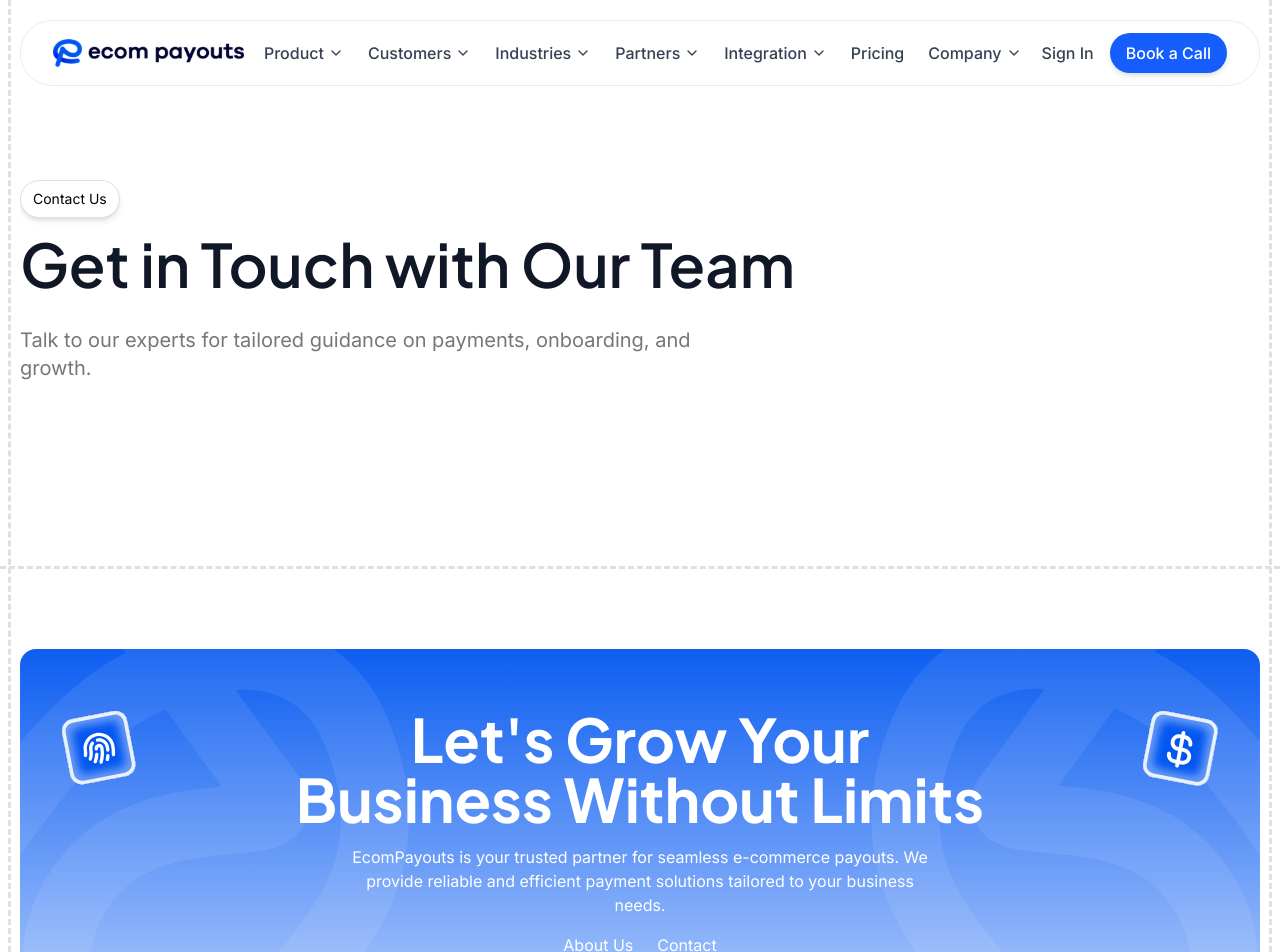
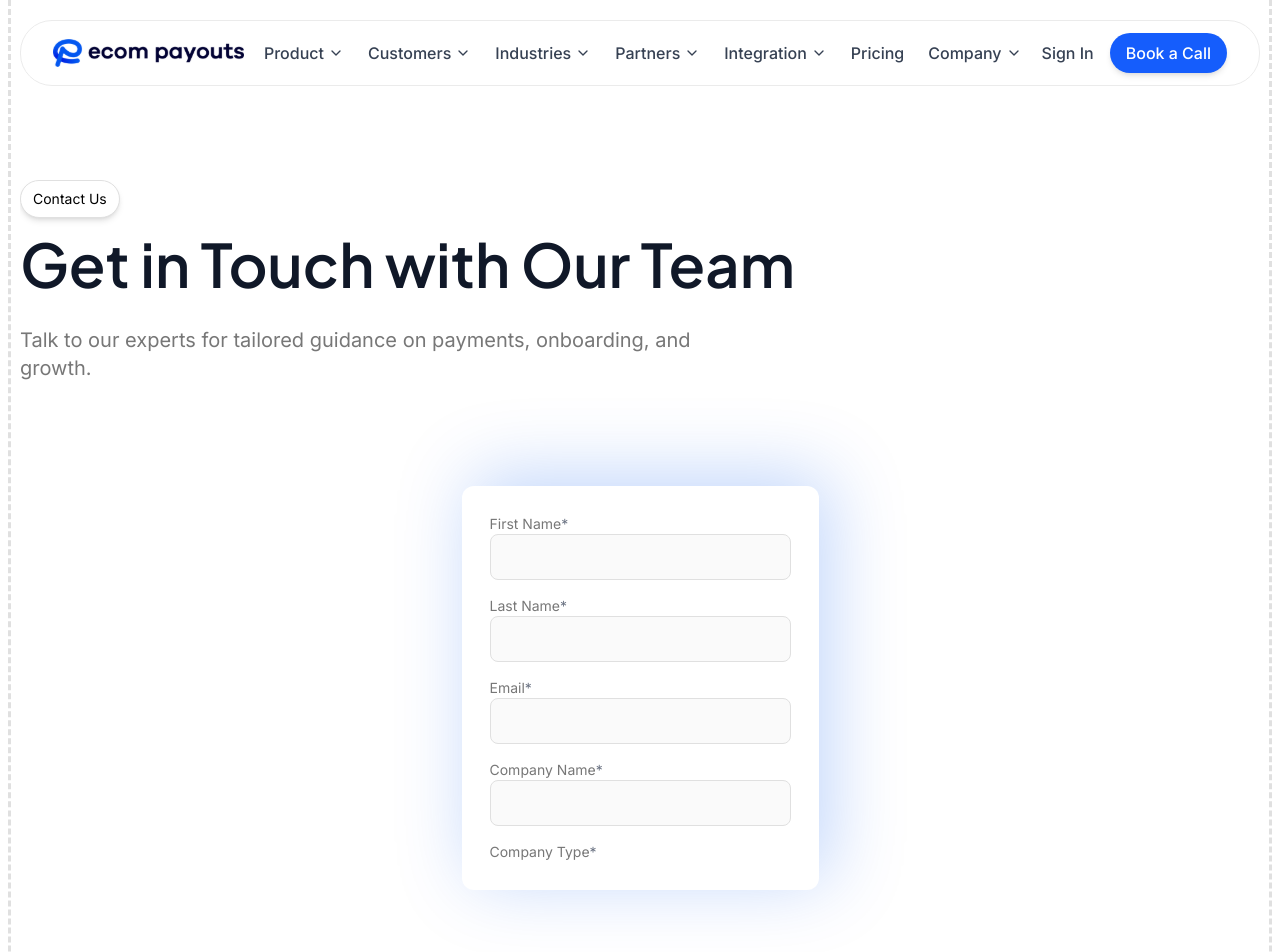
Before and after one commit to hammasmunir/ecom-mpayout, a Next.js app: page /contact in a window 1280 px wide. Shown: the top 952 px of the page. Built offline with nearby package versions, Linux system fonts and the light colour scheme.

Commit message:
styling updates

```diff
--- a/app/(marketing)/contact/page.jsx
+++ b/app/(marketing)/contact/page.jsx
@@ -12,8 +12,60 @@ const page = () => {
           noCustom
           noCenter
         />
-        <form>
-
+        <form className="flex flex-col gap-4 rounded-xl bg-white p-7 shadow-[10px_-10px_75px_0px_#0357F040]">
+          <div className="gap flex flex-col">
+            <label htmlFor="firstName" className="text-text text-sm">
+              First Name<span className="text-gray-500">*</span>
+            </label>
+            <input
+              type="text"
+              className="text-text border-border rounded-lg border bg-[#FAFAFA] px-5 py-2 text-lg outline-none"
+              name="firstName"
+              required
+              id="firstName"
+            />
+          </div>
+          <div className="gap flex flex-col">
+            <label htmlFor="lastName" className="text-text text-sm">
+              Last Name<span className="text-gray-500">*</span>
+            </label>
+            <input
+              type="text"
+              className="text-text border-border rounded-lg border bg-[#FAFAFA] px-5 py-2 text-lg outline-none"
+              name="lastName"
+              required
+              id="lastName"
+            />
+          </div>
+          <div className="gap flex flex-col">
+            <label htmlFor="email" className="text-text text-sm">
+              Email<span className="text-gray-500">*</span>
+            </label>
+            <input
+              type="email"
+              className="text-text border-border rounded-lg border bg-[#FAFAFA] px-5 py-2 text-lg outline-none"
+              name="email"
+              required
+              id="email"
+            />
+          </div>
+          <div className="gap flex flex-col">
+            <label htmlFor="companyName" className="text-text text-sm">
+              Company Name<span className="text-gray-500">*</span>
+            </label>
+            <input
+              type="text"
+              className="text-text border-border rounded-lg border bg-[#FAFAFA] px-5 py-2 text-lg outline-none"
+              name="companyName"
+              required
+              id="companyName"
+            />
+          </div>
+          <div className="gap flex flex-col">
+            <label htmlFor="comapnyType" className="text-text text-sm">
+              Company Type<span className="text-gray-500">*</span>
+            </label>
+          </div>
         </form>
       </section>
     </section>
--- a/app/globals.css
+++ b/app/globals.css
@@ -67,7 +67,11 @@ h6 {
 }
 
 p,
-spans {
+spans,
+label,
+li,
+input,
+textarea {
   font-family: var(--font-inter), sans-serif;
 }
 
```
